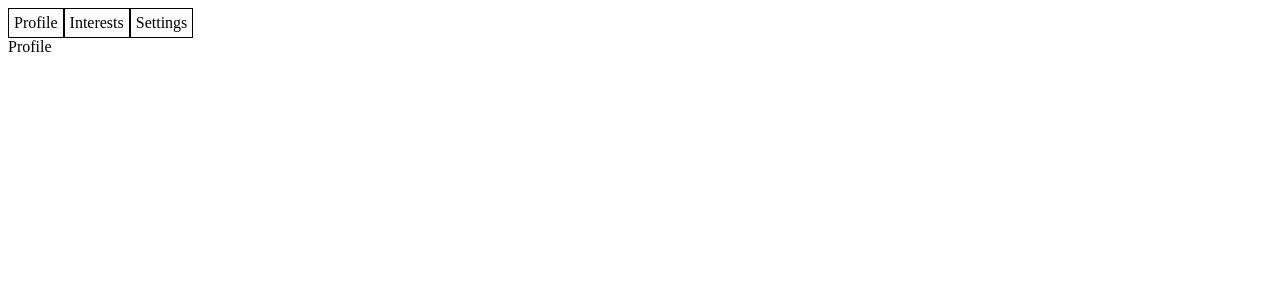
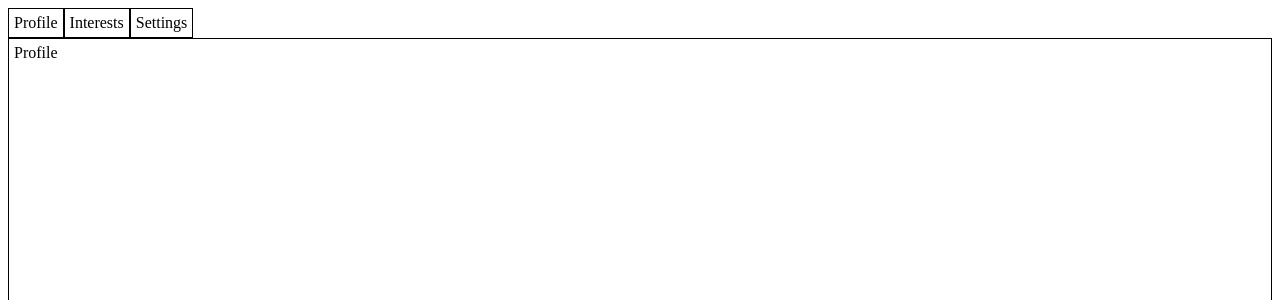
Before and after one commit to nikhiljayant/Tabs-Form-Component, a React (Vite) app: page / in a window 1280 px wide. Shown: the top 300 px of the page. Built offline with nearby package versions, Linux system fonts and the light colour scheme.

Commit message:
show selected component

```diff
--- a/src/components/TabForm.jsx
+++ b/src/components/TabForm.jsx
@@ -18,8 +18,8 @@ const TabForm = () => {
   return (
     <div>
       <div className="heading-container">
-        {tabs.map((t) => (
-          <div key={t.name} className="heading">
+        {tabs.map((t, index) => (
+          <div key={t.name} className="heading" onClick={() => setActiveTab(index)}>
             {t.name}
           </div>
         ))}
--- a/src/index.css
+++ b/src/index.css
@@ -4,4 +4,10 @@
 .heading {
   padding: 5px;
   border: 1px solid black;
+  cursor: pointer;
 }
+.tab-body {
+  border: 1px solid black;
+  padding: 5px;
+  height: 500px;
+}
```
